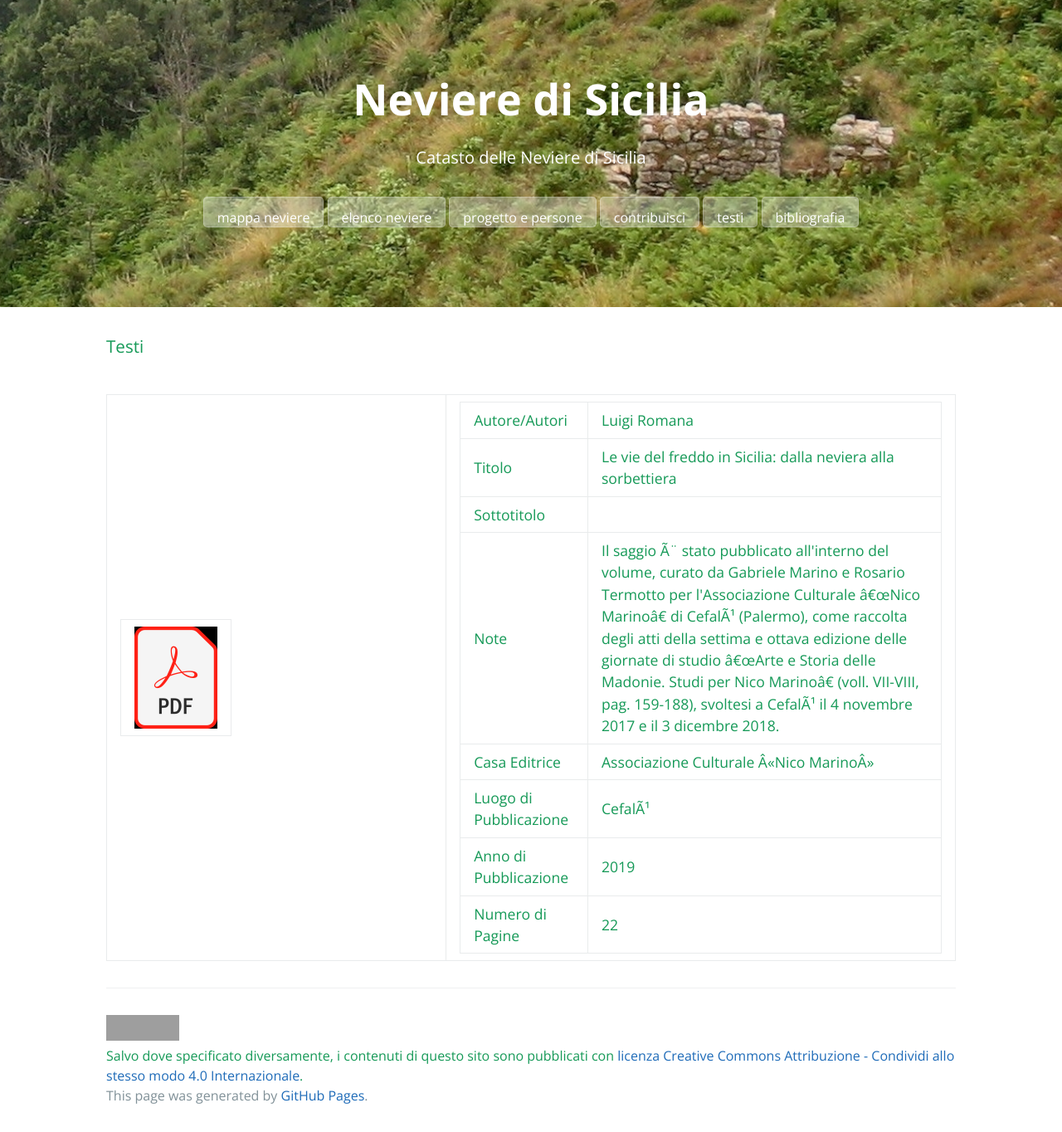
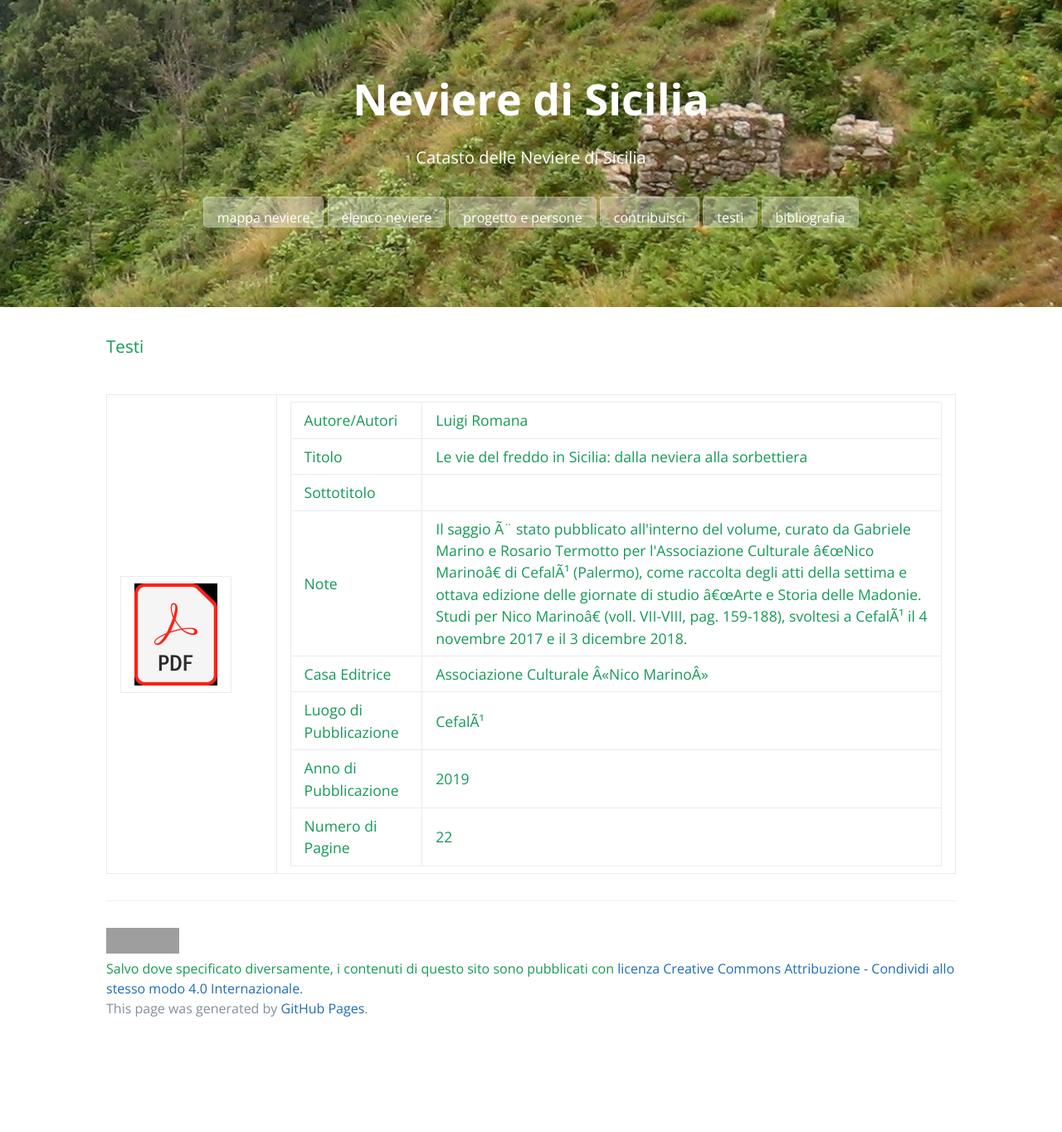
Before and after one commit to NeviereDiSicilia/nevieredisicilia.github.io, a Jekyll site: the page built from testi.html, in a window 1280 px wide. Shown: the whole page at 83% size. Built offline with Jekyll 4.4.1, drawn with Linux system fonts in a browser that asks for light colours; after the commit the page ends 1259 px from its top, so only the background shows below that; grey boxes are pictures that could not be loaded.

Commit message:
Update testi.html

```diff
--- a/_includes/testi.html
+++ b/_includes/testi.html
@@ -1,16 +1,16 @@
 <table style="margin:auto; width: 100%;">
 {% for member in site.data.Testi %}
   <tr>
-    <td style="width: 40%;">
+    <td style="width: 20%;">
       <table>
        <tr>
          <td>
-           <a href={{member.url_testo}} target="_blank"><img src="https://nevieredisicilia.github.io/images/pdf_icon.png" style="display: block; width: 100%; height: auto; margin: 0 auto;" /></a>
+           <a href={{member.url_testo}} target="_blank"><img src={{member.url_foto_copertina}} style="display: block; width: 100%; height: auto; margin: 0 auto;" /></a>
 	 </td>
 	</tr>
       </table>
     </td>
-    <td style="width: 60%;">
+    <td style="width: 80%;">
       <table>
        <tr>
 	 <td>Autore/Autori</td>
```
